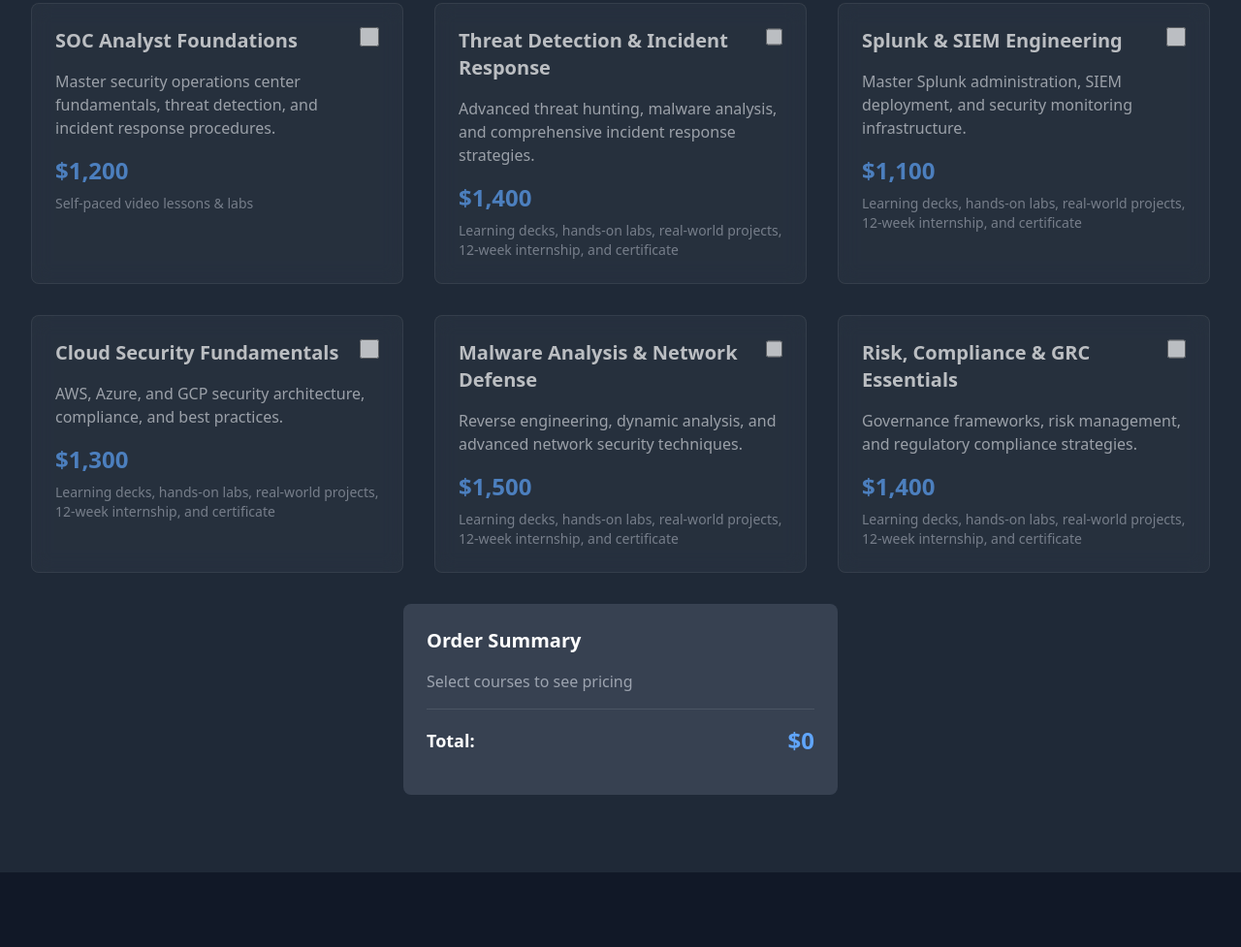
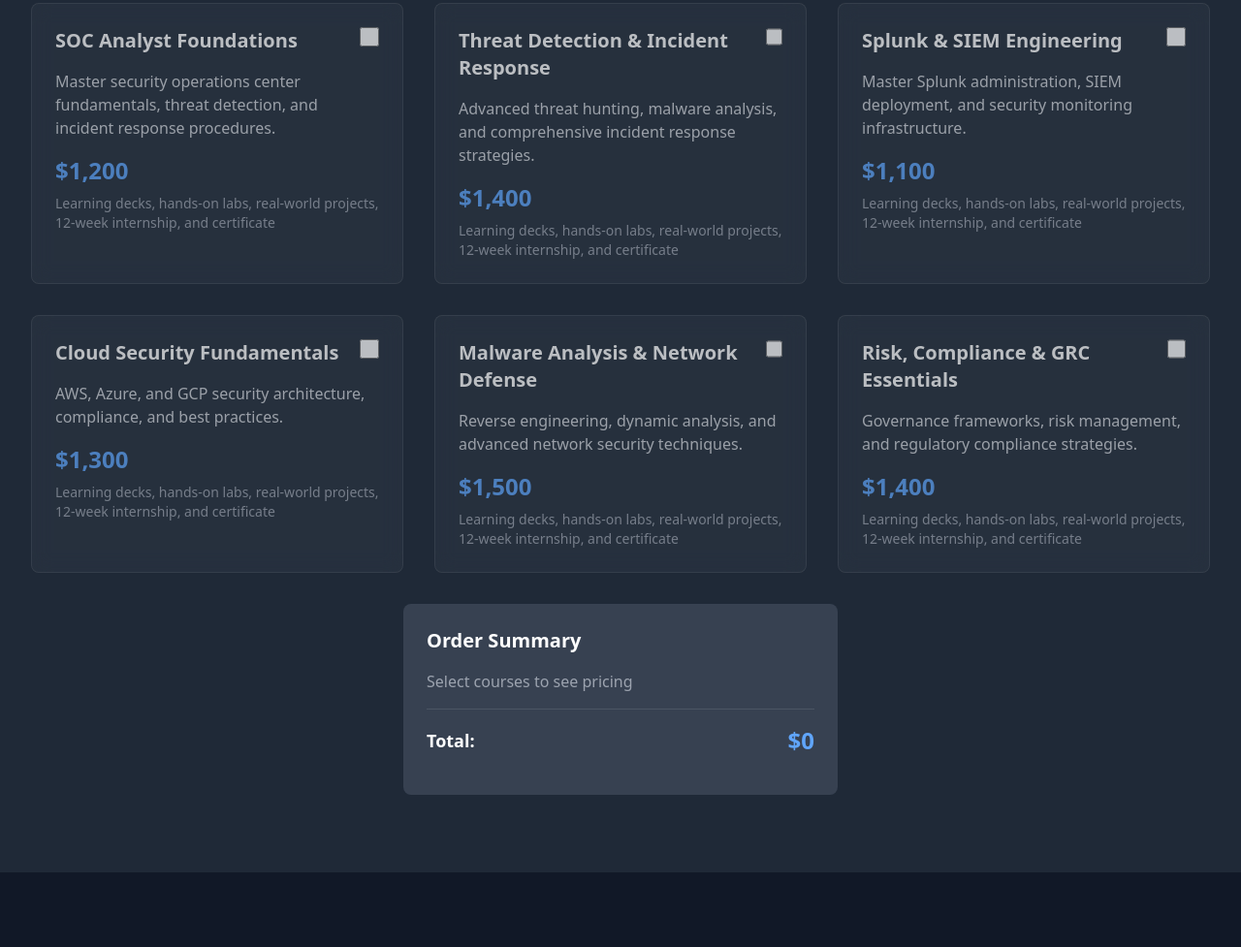
Before and after one commit to admz3379/techstep-platform, a plain HTML site: page index.html in a window 1280 px wide. Shown: the part 1081-2058 px from the top of the page at 97% size. Drawn offline with nearby package versions, Linux system fonts and the light colour scheme.

Commit message:
Update index.html

```diff
--- a/index.html
+++ b/index.html
@@ -296,7 +296,7 @@
                         <div class="mentor-price text-2xl font-bold text-blue-400 hidden">$1,800</div>
                     </div>
                     <div class="text-sm text-gray-400 mt-2">
-                        <div class="self-paced-desc">Self-paced video lessons & labs</div>
+                        <div class="self-paced-desc">Learning decks, hands-on labs, real-world projects, 12-week internship, and certificate</div>
                         <div class="mentor-desc hidden">Includes live mentor sessions</div>
                     </div>
                 </div>
```
